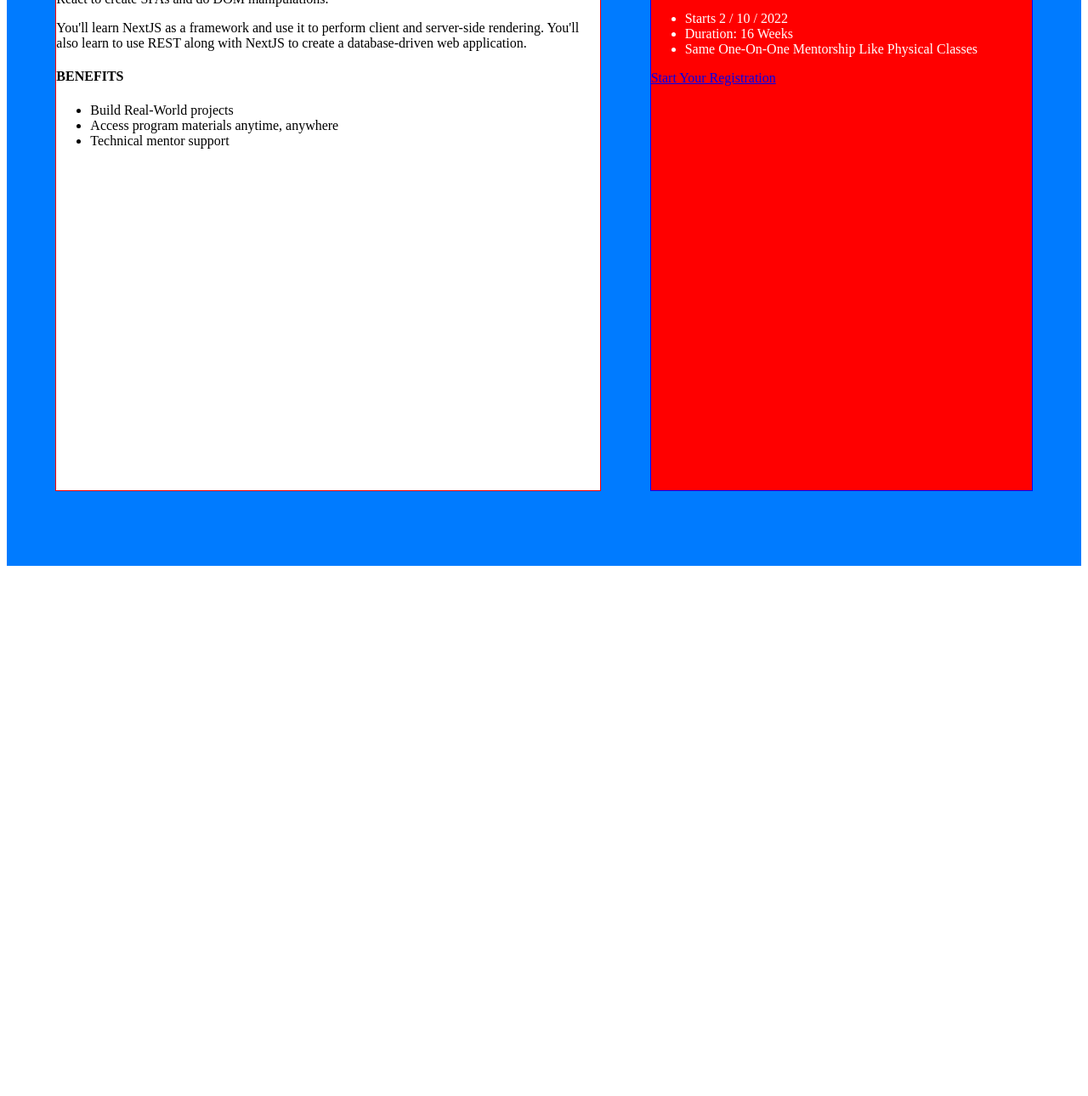
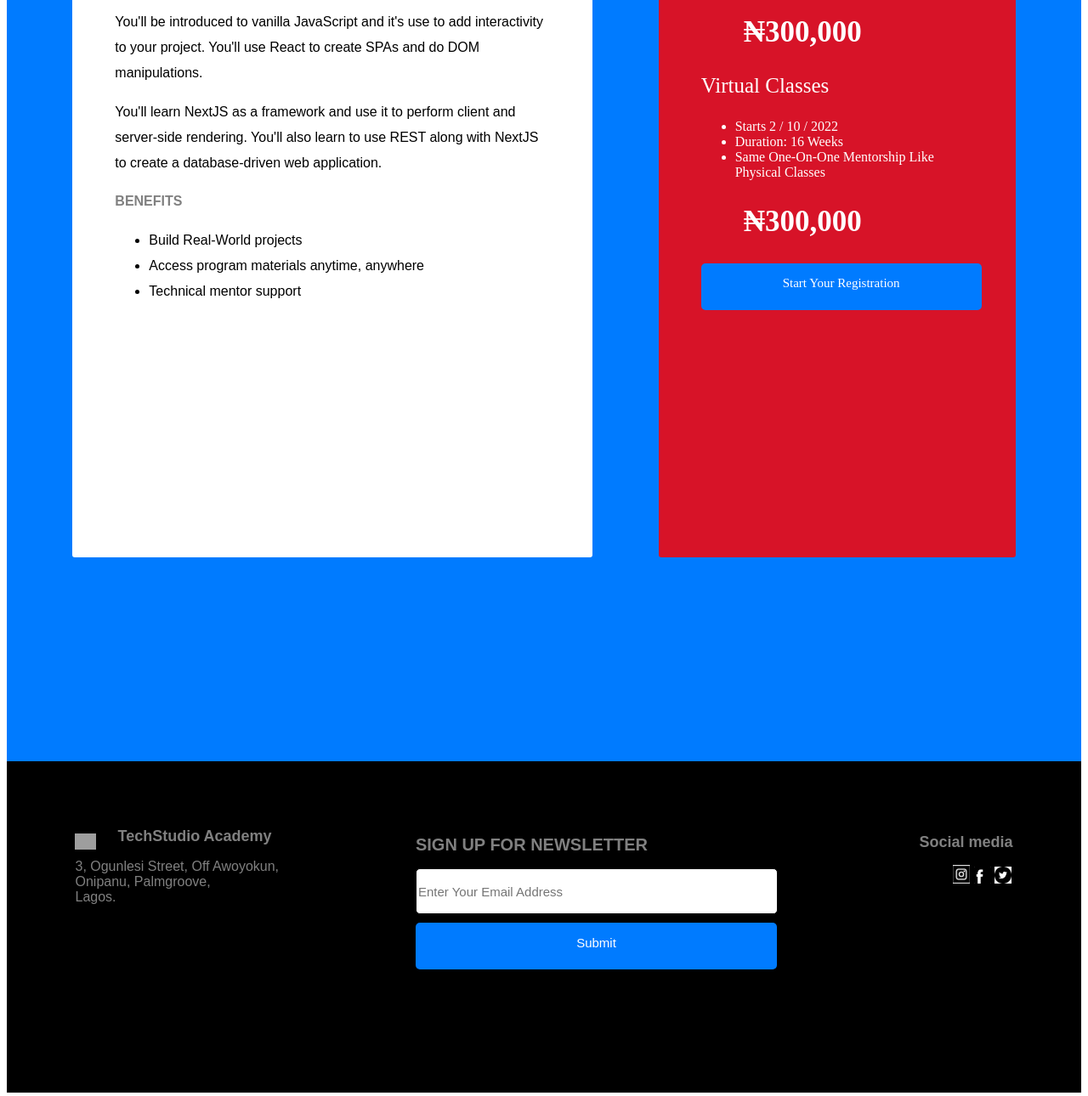
Before and after one commit to fsp3012/Techstudio-clone, a plain HTML site: page index.html in a window 1280 px wide. Shown: the part 9510-10800 px from the top of the page at 85% size. Before the commit the page ends 10184 px from the top, so only its background shows below. Drawn offline with Linux system fonts and the light colour scheme; grey boxes are pictures that could not be loaded.

Commit message:
updated techstudio clone

```diff
--- /dev/null
+++ b/Class work 1/style.css
@@ -0,0 +1,86 @@
+.fb{
+    color: #1877f2;
+    font-size: 70px;
+
+
+}
+/* .table{
+    border: 1px solid whitesmoke;
+    width: 50%
+    heigh
+}
+.mail{
+    border: 1px solid whitesmoke;
+    border-radius: 3px;
+    color: gray;
+    height: 50px;
+    width: 20%;
+} */
+#email{
+    height: 40px;
+    width: 80%;
+    border: 1px solid whitesmoke;
+}
+#password{
+    height: 40px;
+    width: 80%;
+    border: 1px solid whitesmoke;
+}
+#log{
+    border: 1px solid blue;
+    color: white;
+    font-weight: 200;
+    height: 40px;
+    width:80%;
+    background-color:#1877f2;
+    border: radius 6px;
+    text-align: center;
+}
+
+a{
+    border: 1px solid whitesmoke;
+    height: 40px;
+    width: 80%;
+    border: radius 4px;
+    text-decoration: none;
+    color: #1877f2;
+    margin-left: 50px;
+}
+.acct{
+    background-color: green;
+    border: 1px solid whitesmoke;
+    height: 40px;
+    width: 80%;
+    text-align: center;
+    color: white;
+    border-radius: 6px;
+
+
+
+}
+.all{
+    border: 2px solid whitesmoke;
+    display:flex;
+    /* height:100vh;
+    width: 100vw; */
+    padding: 10px 20px;
+    margin-top: 200px;
+    justify-content: space-around;
+    background-color: rgb(240, 248, 255);
+
+}
+.tb{
+    border: 1px solid white;
+    background-color: white;
+    border-radius: 6px;
+    padding: 20px 0 20px 20px;
+
+}
+/* @media (max-width: 768px) {
+     .all{
+        background-color: aqua;
+        border: 1px solid green;
+        flex-direction: column;
+     }
+
+} */
--- /dev/null
+++ b/Class work 1/styles.css
@@ -0,0 +1,126 @@
+*{
+    margin: 0;
+    padding: 0;
+
+}
+body{
+    background-color: aliceblue;
+}
+
+.wrapper{
+
+    /* border: 1px solid red; */
+    margin-top: 100px;
+    display: flex;
+    justify-content: space-around;
+}
+.left{
+    /* border: 1px solid red; */
+    margin-top: 70px;
+    margin-left: 150px;
+}
+.left h1{
+    color: #1877f2;
+    font-size: 70px;
+    font-family:inherit ;
+    font-weight: 800;
+    margin-bottom: 10px;
+    /* border: 2px solid black; */
+
+}
+.left p{
+    font-size: 30px;
+    word-spacing: 1px;
+    /* border: 2px solid black; */
+    /* padding-bottom: 100px; */
+
+
+}
+.right{
+    /* border: 1px solid red;
+    background-color: white;
+    border-radius: 7px;
+    padding: 10px 20px; */
+    margin-right: 150px;
+}
+input{
+    display: block;
+    width: 300px;
+    height: 40px;
+    border-radius: 7px;
+    outline: none;
+    /* padding: 3px; */
+    font-size: 12px;
+    /* color: rgb(28, 28, 28); */
+    margin-top: 10px;
+    /* border-color: aliceblue; */
+    border: 1px solid whitesmoke;
+
+}
+.logbtn{
+    margin-top: 10px;
+    background-color: #1877f2;
+    border: none;
+    color: white;
+    font-size: 20px;
+    text-align: center;
+    height: 40px;
+    width: 310px;
+    border-radius: 7px;
+    padding: 3px;
+}
+form{
+    background-color: white;
+    /* padding: 15px 5px; */
+    border-radius: 10px;
+    padding: 30px ;
+    /* box-shadow: 3px 3px rgb(91,90,50); */
+}
+.fog{
+    color: #1877f2;
+    text-decoration: none;
+    text-align: center;
+    display: block;
+    margin-top: 10px;
+    /* margin-left: 70px; */
+}
+.fog:hover{
+    text-decoration: underline;
+}
+.empty{
+    /* border-bottom: 1px solid gray; */
+    text-align: center;
+    margin-top: 10px;
+    padding: 2px;
+}
+.create{
+    background-color: green;
+    color: white;
+    font-size: 20px;
+    font-weight: 400;
+    border: none;
+    /* display: block; */
+    margin: 10px auto;
+    /* height: 40px; */
+    border-radius: 7px;
+    padding: 15px;
+}
+#last{
+    color: black;
+    /* font-weight: 600; */
+    margin-top: 10px;
+    text-align: center;
+
+}
+#last a{
+    text-decoration: none;
+    color: black;
+    font-weight: 600;
+
+}
+#last a:hover{
+    text-decoration: underline;
+}
+.text{
+    margin-bottom: 50px;
+}
--- a/index.html
+++ b/index.html
@@ -376,7 +376,7 @@
     </section>
     <section class="page12">
       <div class="page12a">
-     <h4>Get started with</h4>
+     <h4 id="page12aa">Get started with</h4>
      <p class="page12ai">JavaScript Full Stack Web <br> Development Immersive</p>
      <h4>DURATION</h4>
      <p>It takes 16 weeks for weekday and 16 weeks for weekend classes respectively to successfully complete this program.</p>
@@ -414,8 +414,31 @@
         <li>Duration: 16 Weeks</li>
         <li>Same One-On-One Mentorship Like Physical Classes</li>
       </ul>
+      <h2>₦300,000</h2>
       <a href="https://techstudioacademy.com/application">Start Your Registration</a>
     </div>
     </section>
+    <footer class="page13">
+      <div class="page13a">
+        <a href="https://techstudioacademy.com/"><img src="https://techstudioacademy.com/img/logo.png" alt="image"></a>
+        <h2>TechStudio Academy</h2>
+        <p>3, Ogunlesi Street, Off Awoyokun, <br>
+          Onipanu, Palmgroove, <br>
+          Lagos.</p>
+      </div>
+      <div class="page13b">
+        <h2>SIGN UP FOR NEWSLETTER</h2>
+        <input type="email" placeholder="Enter Your Email Address">
+        <a href="#">Submit</a>
+      </div>
+      <div class="page13c">
+        <h2>Social media</h2>
+        <ul>
+          <li><a href="https://instagram.com/techstudioacademy/"><img src="./images/ig logo.jpg" alt="iamge"></a></li>
+          <li><a href="https://www.facebook.com/techstudioacademy/"><img src="./images/fb logo.png" alt="image"></a></li>
+          <li><a href="https://twitter.com/techstudioAcad1"><img src="./images/twt 2 logo.png" alt="image"></a></li>
+        </ul>
+      </div>
+    </footer>
   </body>
 </html>
--- a/style.css
+++ b/style.css
@@ -544,28 +544,146 @@ margin-top: 40px;
     width: 45vw;
 }
 .page12{
-    height: 150vh;
+    height: 160vh;
     background-color: #007bff;
     margin-top: 70px;
+    padding-bottom: 150px;
     display: flex;
     justify-content: space-evenly;
 }
 .page12a{
-    border: 1px solid red;
+    border-radius: 3px;
     background-color: white;
-    width: 50vw;
-    height: 120vh;
+    width: 40vw;
+    height: 130vh;
     margin-top: 150px;
+    padding-left: 50px;
+    padding-right: 50px;
+    font-family: Arial, Helvetica, sans-serif;
+}
+.page12a p{
+    line-height: 30px;
+}
+.page12a li{
+    line-height: 30px;
+}
+#page12aa{
+    color: black;
+}
+.page12a h4{
+    color: gray;
+
+}
+.page12j{
+    color: black;
 }
 .page12ai{
     font-size: 30px;
-    font-family:
+    font-family: Open Sans,sans-serif;
 }
 .page12b{
-    border: 1px solid blue;
-    background-color: red;
+    background-color: rgba(255, 0, 0, 0.845);
+    border-radius: 3px;
     color: white;
-    width: 35vw;
-    height: 120vh;
+    width: 25vw;
+    height: 130vh;
     margin-top: 150px;
+    padding-left: 50px;
+    padding-right: 50px;
 }
+.page12b a{
+    display: block;
+    width: 330px;
+    height: 40px;
+    border-radius: 5px;
+    outline: none;
+    font-size: 15px;
+    margin-top: 10px;
+    /* border: 1px solid black; */
+    background-color:#007bff;
+    color: white;
+    text-align: center;
+    text-decoration: none;
+    padding-top: 15px;
+}
+.page12b p{
+    font-size: 25px;
+}
+.page12b h2{
+padding-left: 50px;
+font-size: 35px;
+}
+.page13{
+    background-color: black;
+    height: 40vh;
+    display: flex;
+    justify-content: space-evenly;
+    padding-top: 70px;
+    font-family: Arial, Helvetica, sans-serif;
+}
+.page13a{
+    /* border: 1px solid white; */
+    width: 25vw;
+    margin-top: 15px;
+}
+.page13b{
+    /* border: 1px solid white; */
+    width: 40vw;
+
+}
+.page13c{
+    /* border: 1px solid white; */
+}
+.page13a img{
+    width: 25px;
+}
+.page13a h2{
+    color: gray;
+    margin-top: -30px;
+    font-size: 18px;
+}
+.page13a p{
+    color: gray;
+}
+.page13a h2{
+    padding-left: 50px;
+}
+.page13b h2{
+    color: gray;
+    font-size: 20px;
+}
+.page13b a{
+    display: block;
+    width: 425px;
+    height: 40px;
+    border-radius: 5px;
+    outline: none;
+    font-size: 15px;
+    margin-top: 10px;
+    /* border: 1px solid black; */
+    background-color:#007bff;
+    color: white;
+    text-align: center;
+    text-decoration: none;
+    padding-top: 15px;
+}
+.page13b input{
+    width: 420px;
+    border-radius: 5px;
+}
+.page13c h2{
+    color: gray;
+    font-size: 18px;
+}
+.page13c img{
+    width: 20px;
+    text-align: left;
+}
+.page13c ul li{
+    list-style-type: none;
+    display:inline-block;
+    justify-content: space-between;
+}
+.page13c a{
+    justify-content: space-between;
+}
```
Also changed, not shown: Class work 1/index.html (added, +40 -0 lines), Class work 1/test.html (added, +32 -0 lines), images/fb logo.png (added), images/ig logo.jpg (added), images/twt 2 logo.png (added), images/twt logo.png (added).
